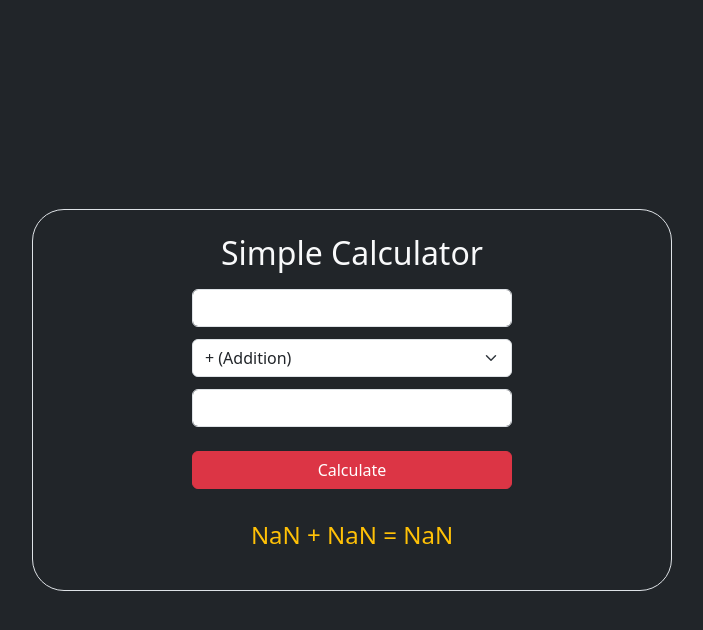
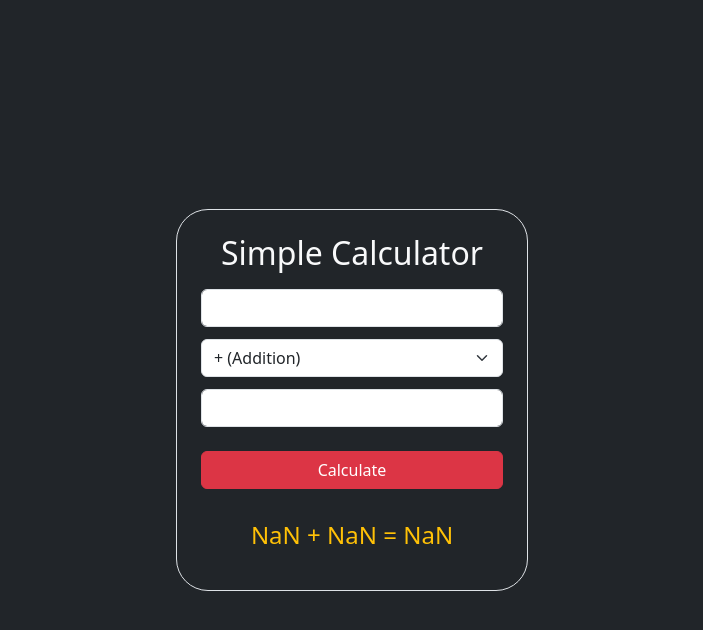
Before and after one commit to bugsdev2/simpleCalc, a website: page index.html in a window 1280 px wide. Both pictures are taken after a click on the button "Calculate". Shown: the whole page, without its empty margins (288-991 px from the left). Drawn offline with nearby package versions, Linux system fonts and the light colour scheme.

Commit message:
Changed width of elements

```diff
--- a/index.html
+++ b/index.html
@@ -6,6 +6,10 @@
 	<title>SimpleCalc</title>
 	<link href="https://cdn.jsdelivr.net/npm/bootstrap@5.3.2/dist/css/bootstrap.min.css" rel="stylesheet" integrity="sha384-T3c6CoIi6uLrA9TneNEoa7RxnatzjcDSCmG1MXxSR1GAsXEV/Dwwykc2MPK8M2HN" crossorigin="anonymous">
 	<style>
+		.container {
+			max-width: 22rem;
+		}
+
 		div input,
 		div select,
 		button {
@@ -14,7 +18,7 @@
 	</style>
 </head>
 <body class="d-flex align-items-center bg-dark text-light" style="height: 100vh">
-	<div class="container w-50 border rounded-5 d-flex flex-column p-4">
+	<div class="container border rounded-5 d-flex flex-column p-4">
 		<div class="row">
 			<div class="col h2 text-center">
 				Simple Calculator
--- a/script.js
+++ b/script.js
@@ -21,13 +21,13 @@ function calculate(){
 	let result;
 	switch(operator){
 		case '+':
-			result = number1 + number2;
+			result = Math.round((number1 + number2)*100)/100;
 			break;
 		case '-':
-			result = number1 - number2;
+			result = Math.round((number1 - number2)*100)/100;
 			break;
 		case '×':
-			result = number1 * number2;
+			result = Math.round((number1 * number2)*100)/100;
 			break;
 		case '÷':
 			result = Math.round((number1 / number2)*100)/100;
```
Also changed, not shown: 1 other file.
